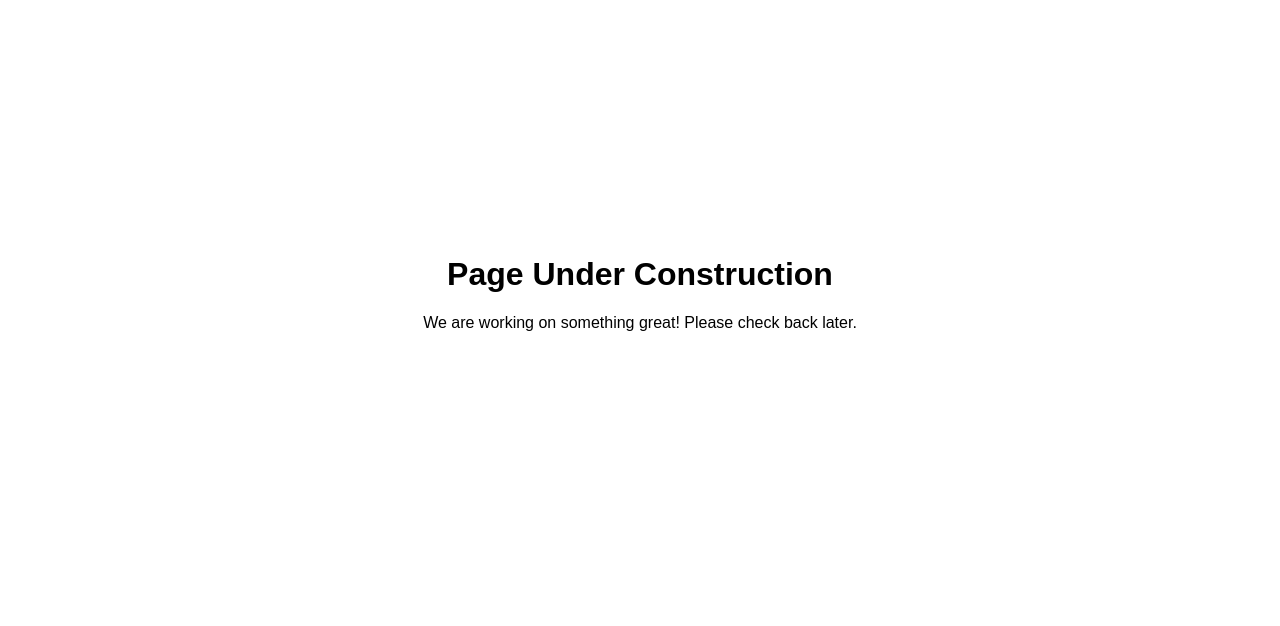
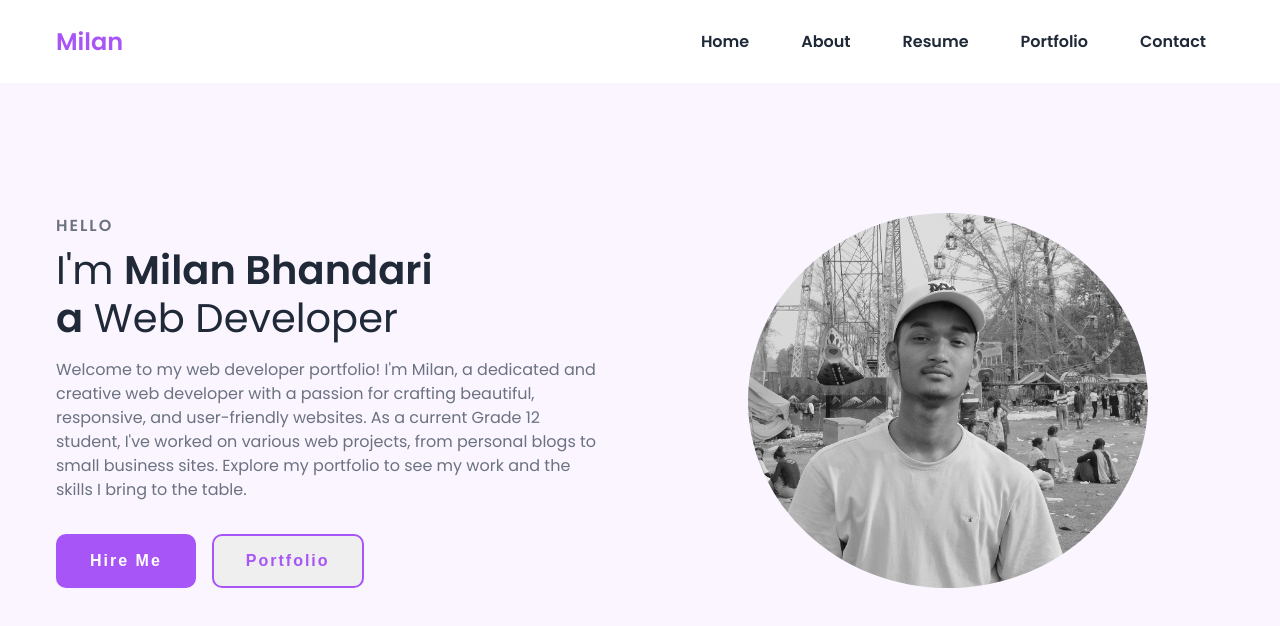
Before and after one commit to milancodess/portfolio, a plain HTML site: page index.html in a window 1280 px wide. Drawn offline with nearby package versions, Linux system fonts and the light colour scheme.

Commit message:
Update index.html

```diff
--- a/index.html
+++ b/index.html
@@ -1,19 +1,53 @@
 <!DOCTYPE html>
 <html lang="en">
+
 <head>
-    <meta charset="UTF-8">
-    <meta name="viewport" content="width=device-width, initial-scale=1.0">
-    <title>Page Under Construction</title>
-    <style>
-        body {
-            font-family: Arial, sans-serif;
-            text-align: center;
-            margin-top: 20%;
-        }
-    </style>
+    <meta charset="UTF-8" />
+    <meta http-equiv="X-UA-Compatible" content="IE=edge" />
+    <meta name="viewport" content="width=device-width, initial-scale=1.0" />
+    <link href="https://cdn.jsdelivr.net/npm/remixicon@3.2.0/fonts/remixicon.css" rel="stylesheet" />
+    <link rel="stylesheet" href="styles.css" />
+    <title>Home | Milan Bhandari</title>
 </head>
+
 <body>
-    <h1>Page Under Construction</h1>
-    <p>We are working on something great! Please check back later.</p>
+    <nav>
+        <div class="nav__content">
+            <div class="logo"><a href="https://www.milanb.com.np/">Milan</a></div>
+            <label for="check" class="checkbox">
+                <i class="ri-menu-line"></i>
+            </label>
+            <input type="checkbox" name="check" id="check" />
+            <ul>
+                <li><a href="#">Home</a></li>
+                <li><a href="#">About</a></li>
+                <li><a href="#">Resume</a></li>
+                <li><a href="#">Portfolio</a></li>
+                <li><a href="#">Contact</a></li>
+            </ul>
+        </div>
+    </nav>
+
+    <section class="section">
+        <div class="section__container">
+            <div class="content">
+                <p class="subtitle">HELLO</p>
+                <h1 class="title">
+                    I'm <span>Milan Bhandari<br />a</span> Web Developer
+                </h1>
+                <p class="description">
+                    Welcome to my web developer portfolio! I'm Milan, a dedicated and creative web developer with a passion for crafting beautiful, responsive, and user-friendly websites. As a current Grade 12 student, I've worked on various web projects, from personal blogs to small business sites. Explore my portfolio to see my work and the skills I bring to the table.
+                </p>
+                <div class="action__btns">
+                    <button class="hire__me">Hire Me</button>
+                    <button class="portfolio">Portfolio</button>
+                </div>
+            </div>
+            <div class="image">
+                <img src="assets/New Project [E855770].png" alt="profile" />
+            </div>
+        </div>
+    </section>
 </body>
+
 </html>
```
